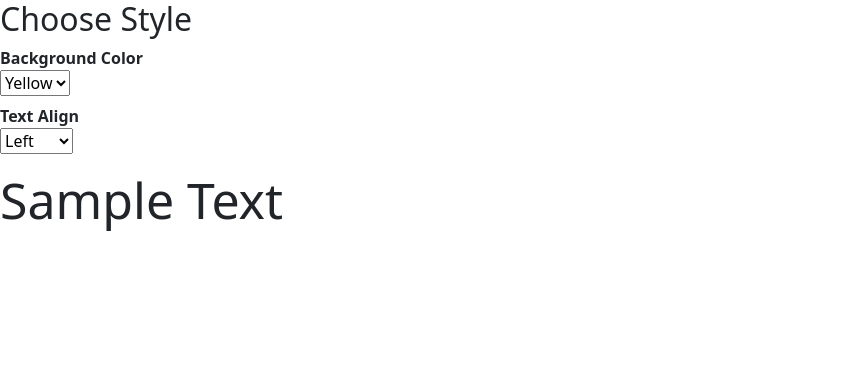
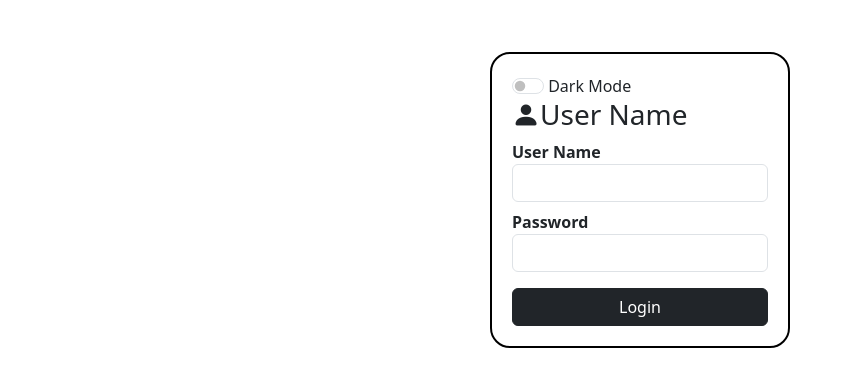
Before and after one commit to anmolbiranwar/shopping-react, a React (Create React App) app: page / in a window 1280 px wide. Shown: the top 386 px of the page, without its empty margins (0-853 px from the left). Built offline with nearby package versions, Linux system fonts and the light colour scheme.

Commit message:
Update index.js

```diff
--- a/src/index.js
+++ b/src/index.js
@@ -19,10 +19,11 @@ import { NasaComponent1 } from './components/DataFromAPI/Nasa.Component.card';
 import { ShoppingComponent } from './components/DataFromAPI/Shopping/shopping.component';
 import { StyleDemoComponent } from './components/StyleBinding/styledemo.component';
 import { StyleDemo1Component } from './components/StyleBinding/styledemo1.component';
+import { ClassBindingDemo } from './components/Class Binding/classdemo.component';
 const root = ReactDOM.createRoot(document.getElementById('root'));
 root.render(
   <React.StrictMode>
-    <StyleDemo1Component />
+    <ClassBindingDemo />
   </React.StrictMode>
 );
 
```
